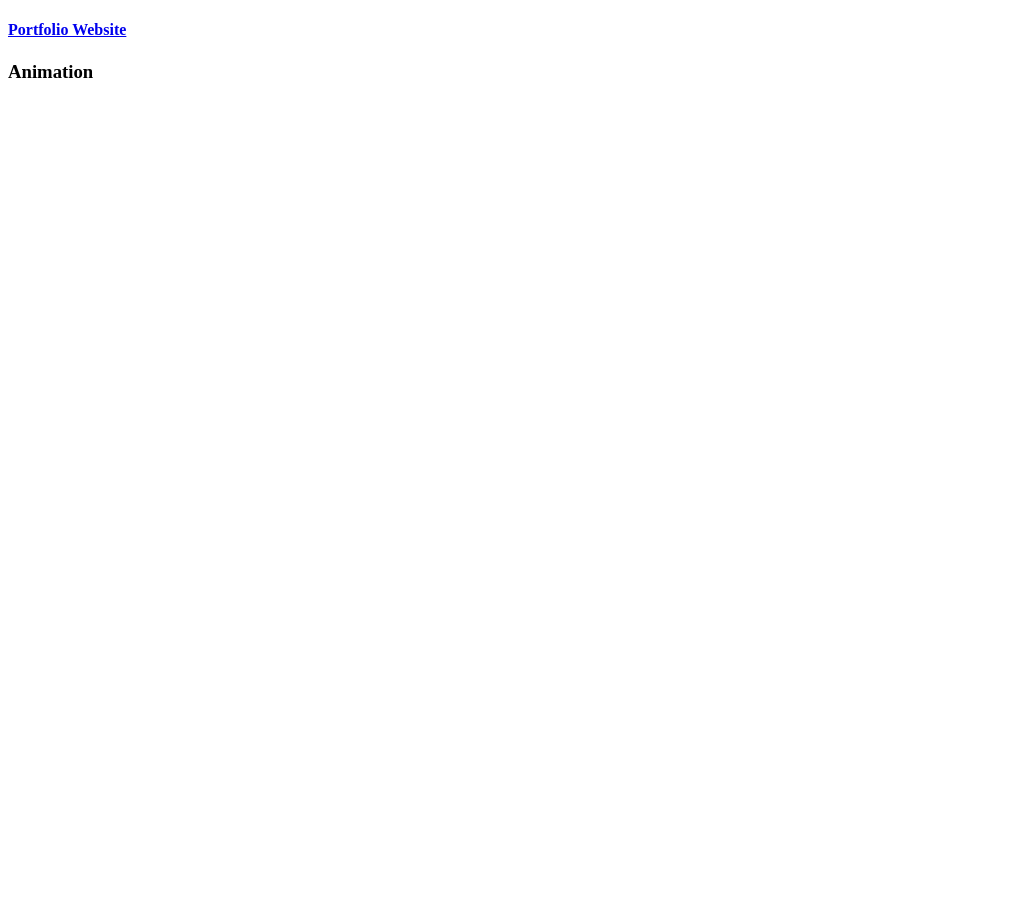
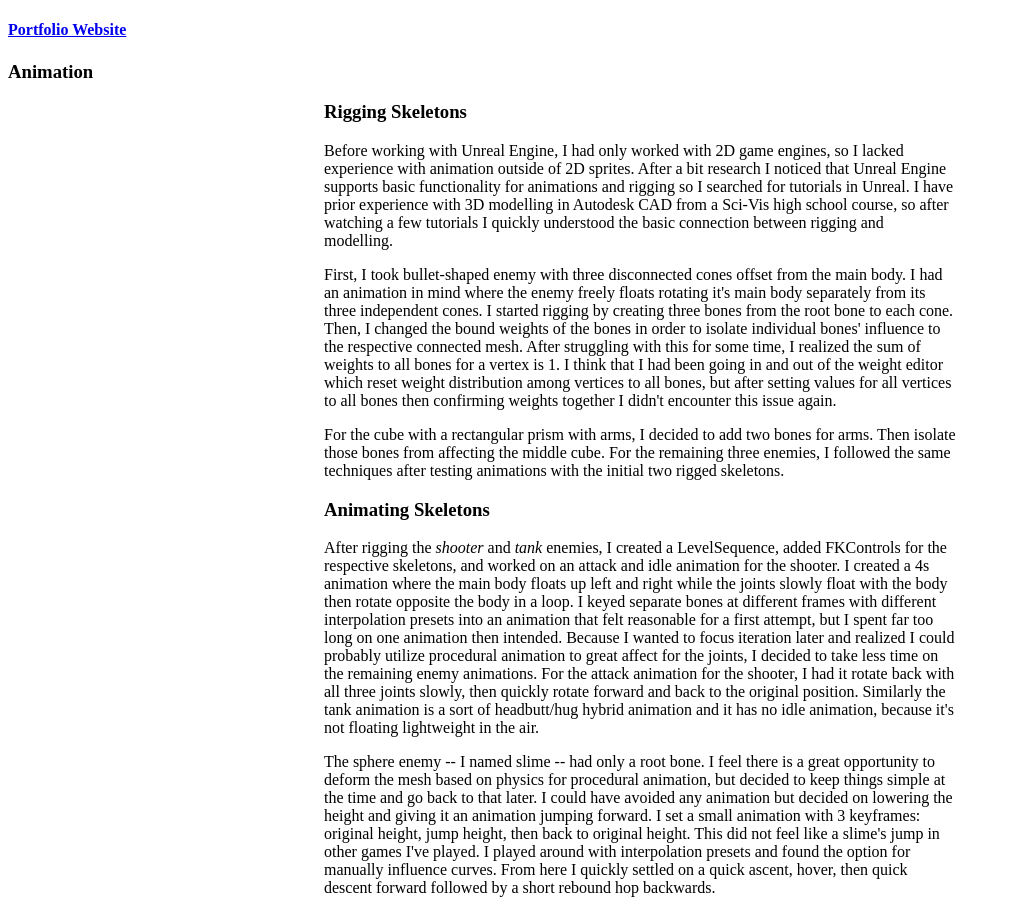
Before and after one commit to Rule-Book/portfolio-website, a plain HTML site: page 3d_art/animation.html in a window 1280 px wide. Shown: the whole page, without its empty margins (0-1010 px from the left). Before the commit the page ends 800 px from the top, so only its background shows below. Drawn offline with Linux system fonts and the light colour scheme; files that its build step writes are made by us from their sources.

Commit message:
add animation/rigging blog

```diff
--- a/3d_art/animation.html
+++ b/3d_art/animation.html
@@ -9,5 +9,24 @@
 	<body>
 		<h4><a href="../index.html">Portfolio Website</a></h4>
 		<h3>Animation</h3>
+		<div style="width:50%; margin:auto">
+			<h3>Rigging Skeletons</h3>
+			<p>
+				Before working with Unreal Engine, I had only worked with 2D game engines, so I lacked experience with animation outside of 2D sprites. After a bit research I noticed that Unreal Engine supports basic functionality for animations and rigging so I searched for tutorials in Unreal. I have prior experience with 3D modelling in Autodesk CAD from a Sci-Vis high school course, so after watching a few tutorials I quickly understood the basic connection between rigging and modelling.
+			</p>
+			<p>
+				First, I took bullet-shaped enemy with three disconnected cones offset from the main body. I had an animation in mind where the enemy freely floats rotating it's main body separately from its three independent cones. I started rigging by creating three bones from the root bone to each cone. Then, I changed the bound weights of the bones in order to isolate individual bones' influence to the respective connected mesh. After struggling with this for some time, I realized the sum of weights to all bones for a vertex is 1. I think that I had been going in and out of the weight editor which reset weight distribution among vertices to all bones, but after setting values for all vertices to all bones then confirming weights together I didn't encounter this issue again.
+			</p>
+			<p>
+				For the cube with a rectangular prism with arms, I decided to add two bones for arms. Then isolate those bones from affecting the middle cube. For the remaining three enemies, I followed the same techniques after testing animations with the initial two rigged skeletons.
+			</p>
+			<h3>Animating Skeletons</h3>
+			<p>
+				After rigging the <i>shooter</i> and <i>tank</i> enemies, I created a LevelSequence, added FKControls for the respective skeletons, and worked on an attack and idle animation for the shooter. I created a 4s animation where the main body floats up left and right while the joints slowly float with the body then rotate opposite the body in a loop. I keyed separate bones at different frames with different interpolation presets into an animation that felt reasonable for a first attempt, but I spent far too long on one animation then intended. Because I wanted to focus iteration later and realized I could probably utilize procedural animation to great affect for the joints, I decided to take less time on the remaining enemy animations. For the attack animation for the shooter, I had it rotate back with all three joints slowly, then quickly rotate forward and back to the original position. Similarly the tank animation is a sort of headbutt/hug hybrid animation and it has no idle animation, because it's not floating lightweight in the air.
+			</p>
+			<p>
+				The sphere enemy -- I named slime -- had only a root bone. I feel there is a great opportunity to deform the mesh based on physics for procedural animation, but decided to keep things simple at the time and go back to that later. I could have avoided any animation but decided on lowering the height and giving it an animation jumping forward. I set a small animation with 3 keyframes: original height, jump height, then back to original height. This did not feel like a slime's jump in other games I've played. I played around with interpolation presets and found the option for manually influence curves. From here I quickly settled on a quick ascent, hover, then quick descent forward followed by a short rebound hop backwards.
+			</p>
+		</div>
 	</body>
 </html>
```
